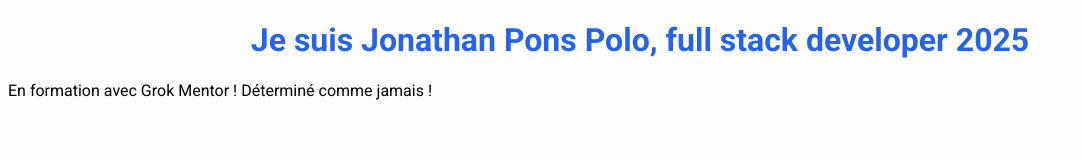
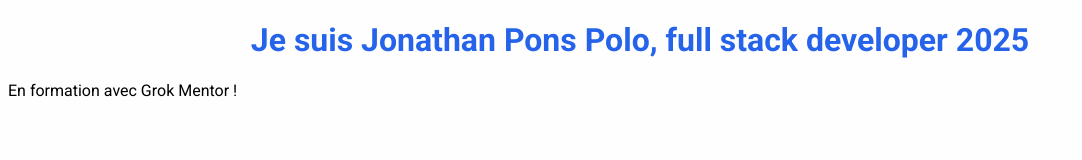
Before and after one commit to jonathanPons/MonPremietProjet, a plain HTML site: page index.html in a window 1280 px wide. Shown: the whole page, without its empty margins (0-1082 px from the left). Drawn offline with Linux system fonts and the light colour scheme.

Commit message:
nouveauTest

```diff
--- a/index.html
+++ b/index.html
@@ -16,6 +16,6 @@
   </head>
   <body>
     <h1>Je suis Jonathan Pons Polo, full stack developer 2025</h1>
-    <p>En formation avec Grok Mentor ! Déterminé comme jamais !</p>
+    <p>En formation avec Grok Mentor !</p>
   </body>
 </html>
```
